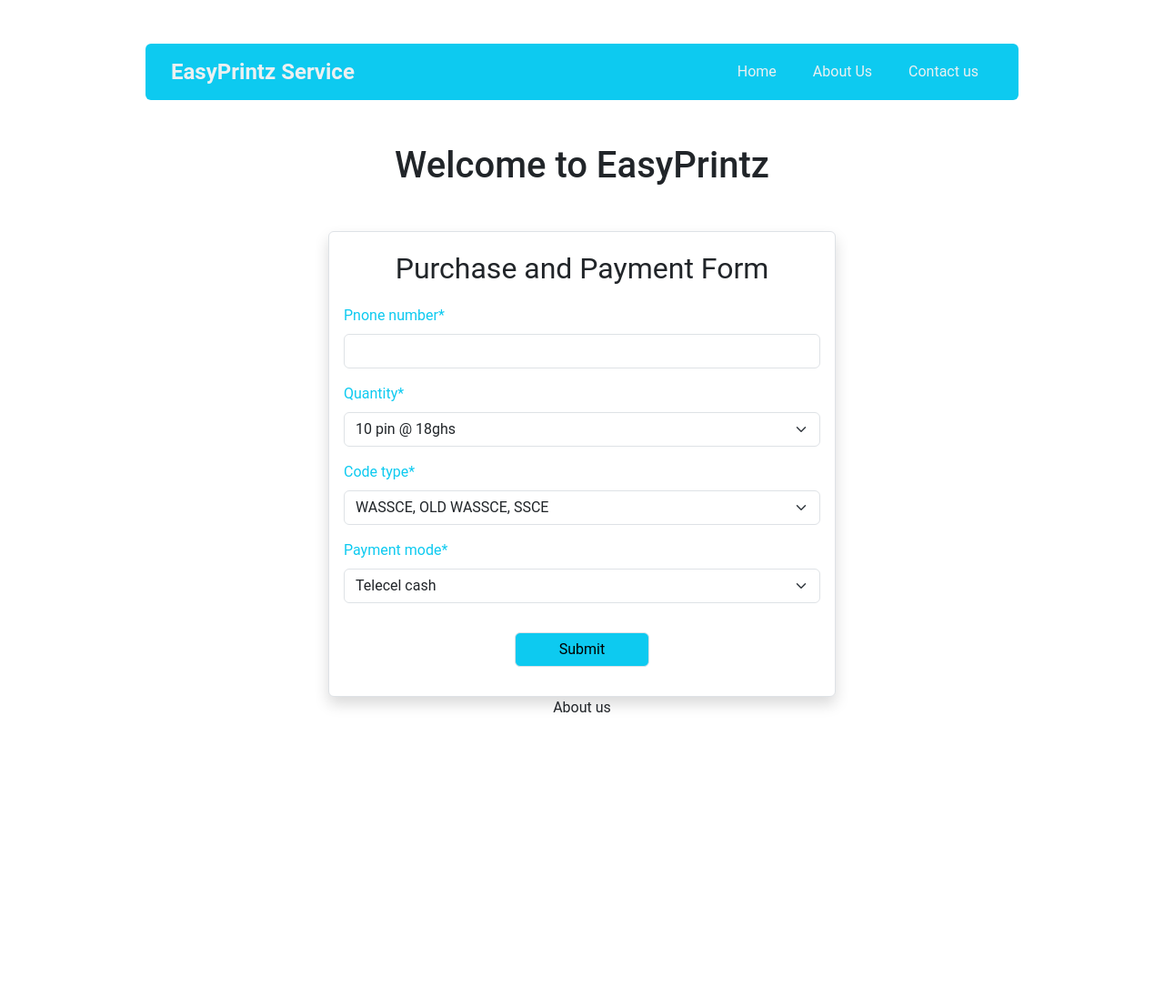
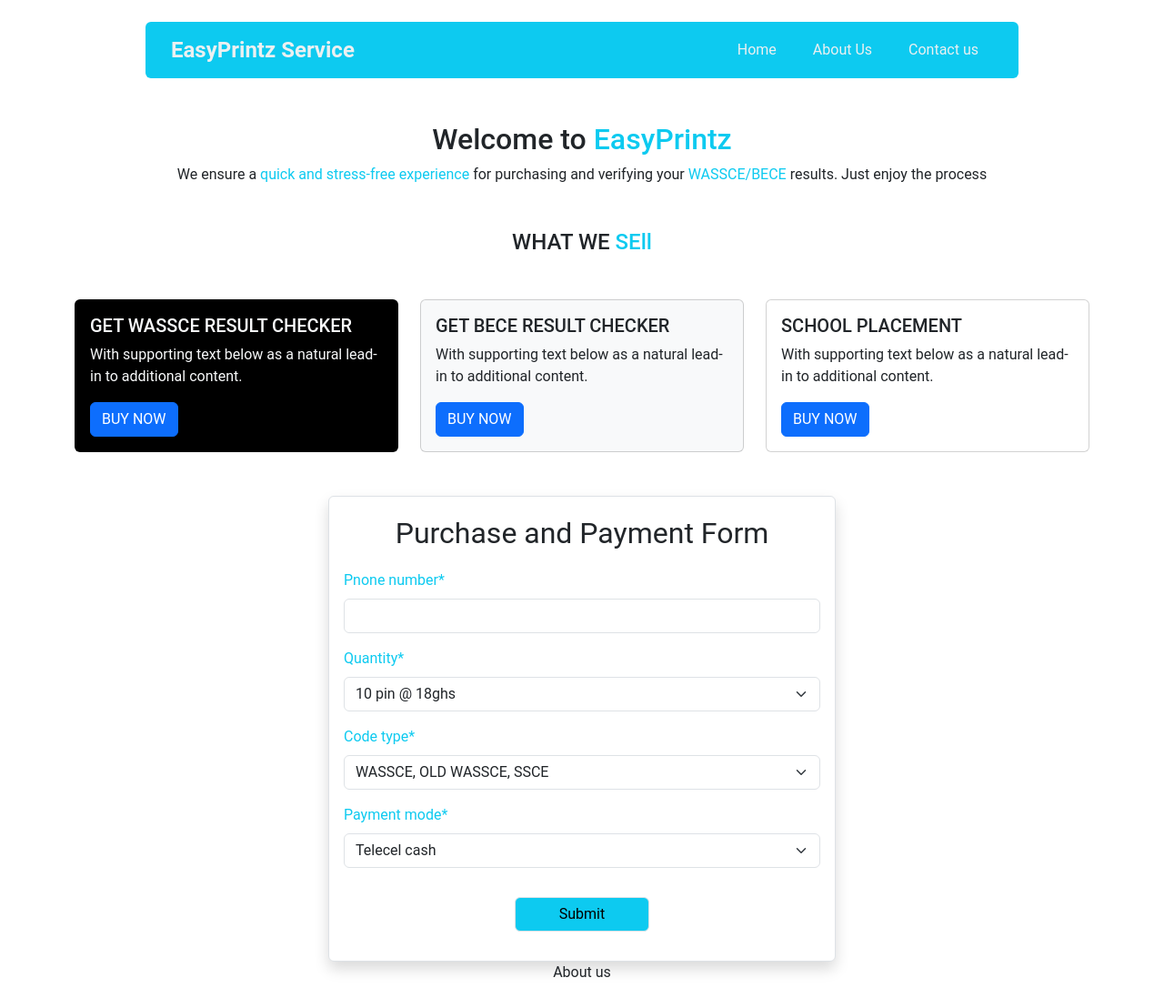
Before and after one commit to timothysaatum/easyprints, a Django app: page / in a window 1280 px wide. Shown: the whole page at 91% size. Before the commit the page ends 783 px from the top, so only its background shows below. Run offline with Django 5.2, Linux system fonts and the light colour scheme; some libraries are stand-ins or nearby versions.

Commit message:
added a card

```diff
--- a/main/templates/main/base.html
+++ b/main/templates/main/base.html
@@ -18,7 +18,7 @@
     <link rel="stylesheet" href="{% static 'main/style.css' %}" />
   </head>
   <body class="background">
-    <nav class="navbar navbar-expand-lg w-75 text-bg-info rounded  mx-auto mt-5">
+    <nav class="navbar navbar-expand-lg w-75 text-bg-info rounded  mx-auto mt-4">
       <div class="container-fluid">
         <a class="navbar-brand ms-3" href="#">EasyPrintz Service</a>
         <button class="navbar-toggler" type="button" data-bs-toggle="collapse" data-bs-target="#navbarNav"
--- a/main/templates/main/index.html
+++ b/main/templates/main/index.html
@@ -4,9 +4,47 @@
 {% block content %}
 <div class="container mt-5">
   <div class="mb-5" >
-    <h1 class="text-center">Welcome to EasyPrintz</h1>
+    <h2 class="text-center ">Welcome to <span class="text-info">EasyPrintz</span></h2>
+    <p class="text-center">We ensure a <span class="text-info">quick and stress-free experience</span> for purchasing and verifying your <span class="text-info">WASSCE/BECE</span> results. Just enjoy the process</p>
   </div>
-  <div class="col-6 mx-auto border rounded w-50 h-50 p-3 bg-body shadow">
+
+  <div>
+    <h4 class="text-center mt-5 mb-4">WHAT WE  <span class="text-info">SEll</span>
+    </h4>
+
+    <div class="row mt-5 mb-5">
+      <div class="col-sm-4 mb-3 mb-sm-0 mb-5">
+        <div class="card bg-black">
+          <div class="card-body">
+            <h5 class="card-title text-light">GET WASSCE RESULT CHECKER</h5>
+            <p class="card-text text-light">With supporting text below as a natural lead-in to additional content.</p>
+            <a href="#" class="btn btn-primary">BUY NOW</a>
+          </div>
+        </div>
+      </div>
+      <div class="col-sm-4 mb-3 mb-sm-0">
+        <div class="card bg-light">
+          <div class="card-body">
+            <h5 class="card-title text-dark">GET BECE RESULT CHECKER</h5>
+            <p class="card-text text-dark">With supporting text below as a natural lead-in to additional content.</p>
+            <a href="#" class="btn btn-primary">BUY NOW</a>
+          </div>
+        </div>
+      </div>
+      <div class="col-sm-4">
+        <div class="card">
+          <div class="card-body">
+            <h5 class="card-title">SCHOOL PLACEMENT</h5>
+            <p class="card-text">With supporting text below as a natural lead-in to additional content.</p>
+            <a href="#" class="btn btn-primary">BUY NOW</a>
+          </div>
+        </div>
+      </div>
+    </div>
+
+    </div>
+
+  <div class="col-6 mx-auto border rounded w-50 h-50 p-3 bg-body shadow mt-5">
     <p class="text-center fs-2">Purchase and Payment Form</p>
     <form method="POST" class="text-info">
         {% csrf_token %}
```
